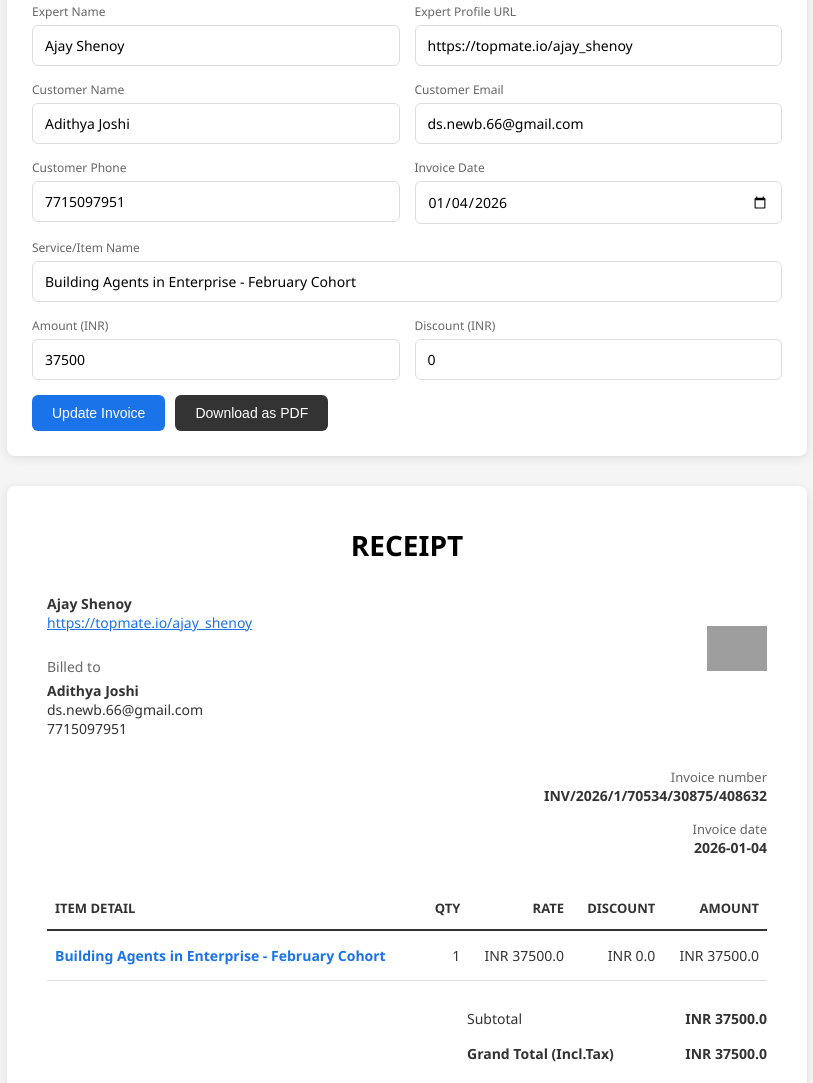
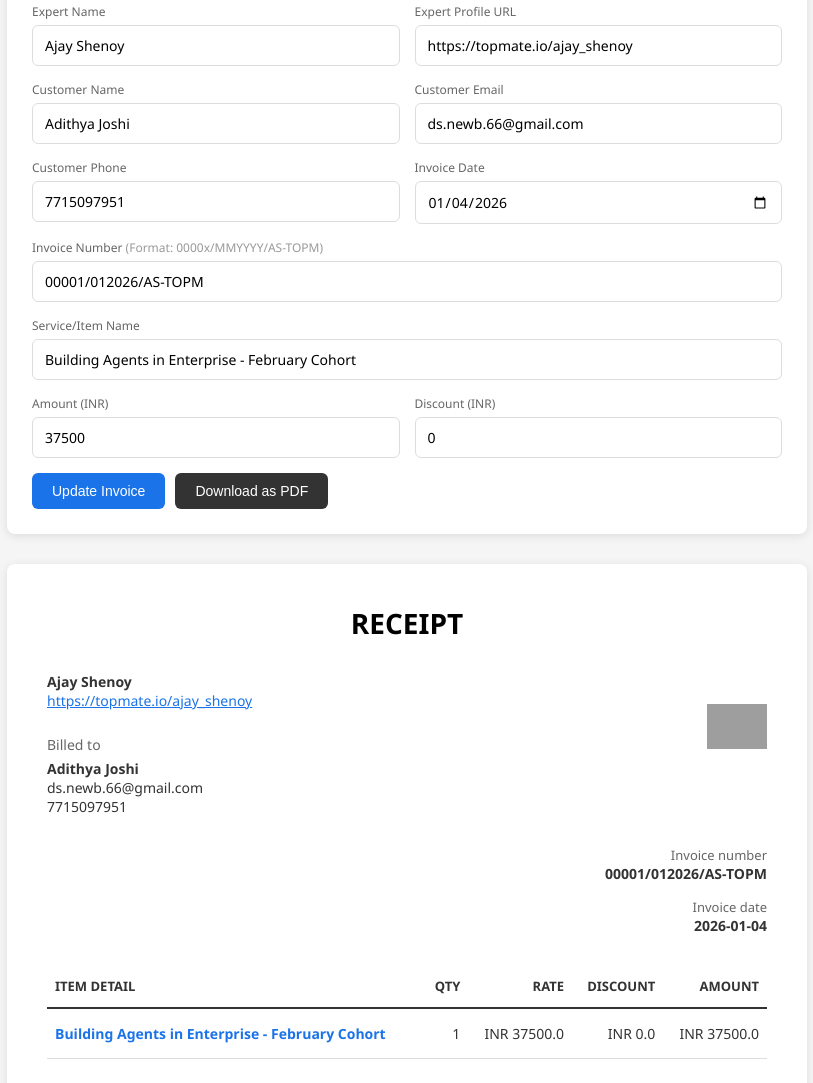
Before and after one commit to pawan1997/invoice-generator, a plain HTML site: page index.html in a window 1280 px wide. Shown: the part 262-1345 px from the top of the page, without its empty margins (233-1046 px from the left). Drawn offline with Linux system fonts and the light colour scheme; grey boxes are pictures that could not be loaded.

Commit message:
Add invoice number input field with format help text
- Custom invoice number format: 0000x/MMYYYY/AS-TOPM
- Help text showing the expected format

🤖 Generated with [Claude Code](https://claude.com/claude-code)

Co-Authored-By: Claude Opus 4.5 <noreply@anthropic.com>

```diff
--- a/index.html
+++ b/index.html
@@ -321,6 +321,10 @@ Expert: Ajay Shenoy, Amount: 37500, Date: 04/01/2026"></textarea>
                 <input type="date" id="inputDate" value="2026-01-04">
             </div>
             <div class="form-group full-width">
+                <label>Invoice Number <span style="font-weight: normal; color: #999;">(Format: 0000x/MMYYYY/AS-TOPM)</span></label>
+                <input type="text" id="inputInvoiceNumber" value="00001/012026/AS-TOPM" placeholder="00001/012026/AS-TOPM">
+            </div>
+            <div class="form-group full-width">
                 <label>Service/Item Name</label>
                 <input type="text" id="inputItemName" value="Building Agents in Enterprise - February Cohort">
             </div>
@@ -360,7 +364,7 @@ Expert: Ajay Shenoy, Amount: 37500, Date: 04/01/2026"></textarea>
 
         <div class="invoice-details">
             <div class="invoice-label">Invoice number</div>
-            <div class="invoice-value" id="invoiceNumber">INV/2026/1/XXXXX/XXXXX/XXXXXX</div>
+            <div class="invoice-value" id="invoiceNumber">00001/012026/AS-TOPM</div>
 
             <div class="invoice-label">Invoice date</div>
             <div class="invoice-value" id="invoiceDate">2026-01-04</div>
@@ -456,6 +460,7 @@ Expert: Ajay Shenoy, Amount: 37500, Date: 04/01/2026"></textarea>
             const billedEmail = document.getElementById('inputBilledEmail').value;
             const billedPhone = document.getElementById('inputBilledPhone').value;
             const date = document.getElementById('inputDate').value;
+            const invoiceNumber = document.getElementById('inputInvoiceNumber').value;
             const itemName = document.getElementById('inputItemName').value;
             const amount = parseFloat(document.getElementById('inputAmount').value) || 0;
             const discount = parseFloat(document.getElementById('inputDiscount').value) || 0;
@@ -471,11 +476,7 @@ Expert: Ajay Shenoy, Amount: 37500, Date: 04/01/2026"></textarea>
             document.getElementById('billedPhone').textContent = billedPhone;
 
             document.getElementById('invoiceDate').textContent = date;
-
-            // Generate invoice number
-            const dateParts = date.split('-');
-            const invNum = `INV/${dateParts[0]}/${parseInt(dateParts[1])}/${Math.floor(Math.random() * 99999)}/${Math.floor(Math.random() * 99999)}/${Math.floor(Math.random() * 999999)}`;
-            document.getElementById('invoiceNumber').textContent = invNum;
+            document.getElementById('invoiceNumber').textContent = invoiceNumber;
 
             document.getElementById('itemName').textContent = itemName;
 
```
